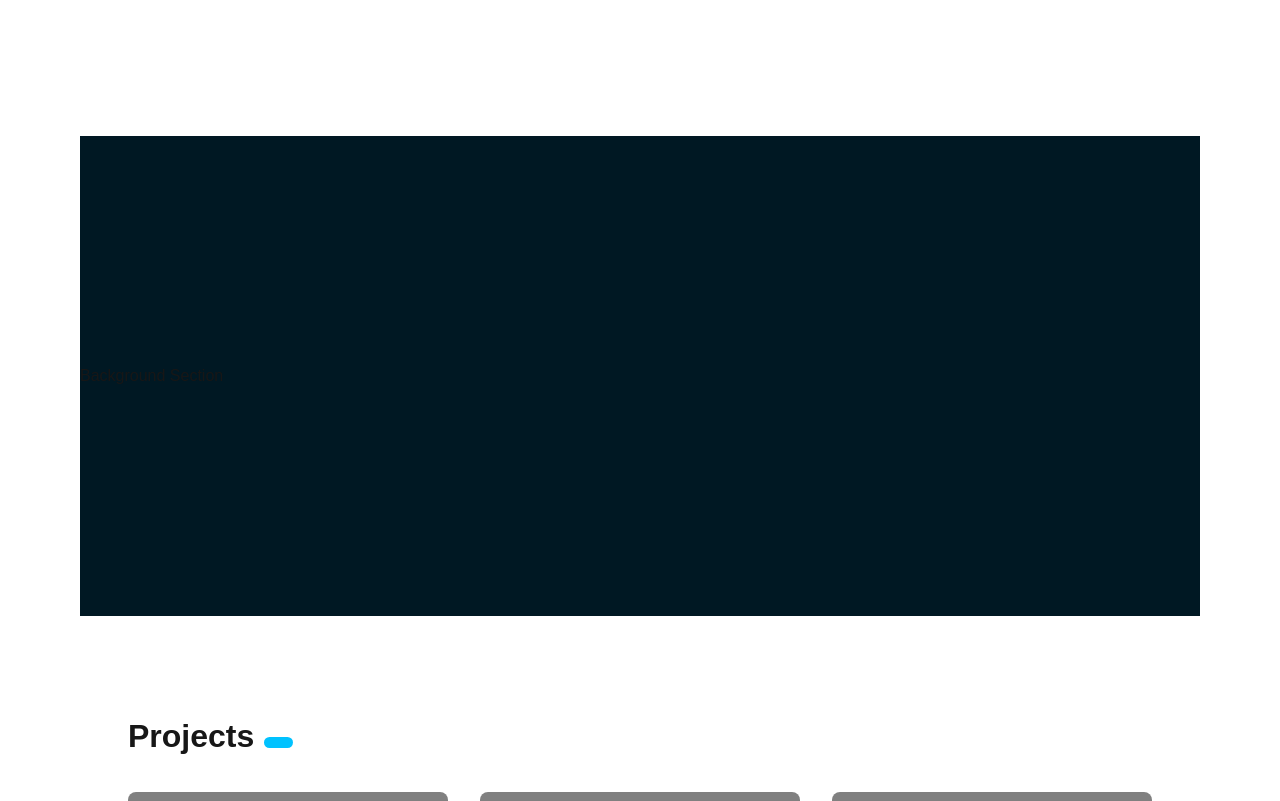
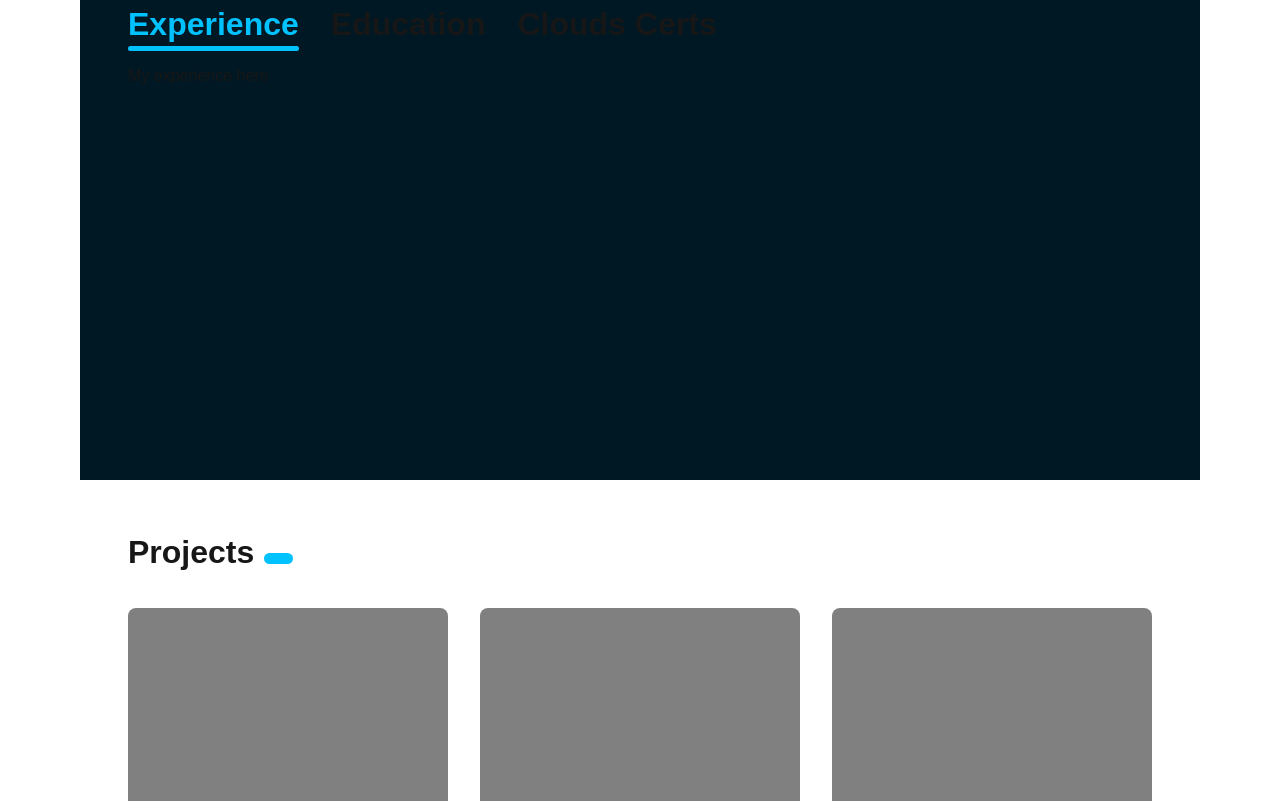
Before and after one commit to Itserge1/Serge, a Next.js app: page / in a window 1280 px wide. Shown: the part 1040-1841 px from the top of the page. Built offline with nearby package versions, Linux system fonts and the light colour scheme.

Commit message:
update experience section

```diff
--- a/src/components/About/About.module.css
+++ b/src/components/About/About.module.css
@@ -2,11 +2,10 @@
 
 .about {
     width: 70rem;
-    height: 30rem;
     /*background-color: #001823;*/
     display: flex;
     flex-direction: column;
-    padding: 3rem;
+    padding: 0 3rem;
 }
 
 .about__title{
--- a/src/components/Background/Background.module.css
+++ b/src/components/Background/Background.module.css
@@ -2,11 +2,44 @@
     width: 70rem;
     height: 30rem;
     background-color: #001823;
+    padding: 0 3rem;
+}
+
+.background__select {
     display: flex;
     align-items: center;
     justify-content: flex-start;
-    gap: .5rem;
+    gap: 2rem;
+    margin-bottom: 1rem;
 }
+
+.background__select span{
+    font-size: 2rem;
+    font-weight: bold;
+    position: relative;
+    cursor: pointer;
+}
+
+.background__select span::before{
+    content: "";
+    width: 0;
+    height: 5px;
+    background-color: #00C2FF;
+    border-radius: .5rem;
+    position: absolute;
+    bottom: -.2rem;
+    left: 0;
+    transition: width 0.3s ease;
+}
+
+.background__select span.active{
+    color: #00C2FF;
+}
+
+.background__select span.active::before{
+    width: 100%;
+}
+
 
 .background-border{
     border-radius: .5rem;
--- a/src/components/Background/Background.tsx
+++ b/src/components/Background/Background.tsx
@@ -1,11 +1,41 @@
 "use client"
 
 import styles from "./Background.module.css"
+import {useState} from "react";
 
 const Background = () => {
+    const [activeSection, setActiveSection] = useState<string>("experience");
+
     return(
         <section className={styles.background}>
-            <h2>Background Section</h2>
+            <div className={styles["background__container"]}>
+                <div className={styles["background__select"]}>
+                    <span className={ activeSection === "experience" ? styles["active"] : ""} onClick={() => setActiveSection("experience")}>Experience</span>
+                    <span className={ activeSection === "education" ? styles["active"] : ""} onClick={() => setActiveSection("education")}>Education</span>
+                    <span className={activeSection === "certs" ? styles["active"] : ""} onClick={() => setActiveSection("certs")}>Clouds Certs</span>
+                </div>
+
+                <div className={styles["background__contents"]}>
+                    { activeSection === "experience" && (
+                        <div className={styles["background__experiences"]}>
+                            My experience here
+                        </div>
+                    )}
+
+                    { activeSection === "education" &&(
+                        <div className={styles["background__education"]}>
+                            My education here
+                        </div>
+                    )}
+
+                    { activeSection === "certs" && (
+                        <div className={styles["background__certificates"]}>
+                            My Cloud Certs here
+                        </div>
+                    )}
+                </div>
+            </div>
+
         </section>
     )
 }
--- a/src/components/NavBar/NavBar.module.css
+++ b/src/components/NavBar/NavBar.module.css
@@ -7,6 +7,7 @@
     position: sticky;
     top: 0;
     background-color: #100E12;
+    z-index: 1000;
 }
 
 .navbar-test{
--- a/src/components/Projects/Projects.module.css
+++ b/src/components/Projects/Projects.module.css
@@ -4,7 +4,7 @@
     display: flex;
     flex-direction: column;
     gap: 2rem;
-    padding: 3rem;
+    padding: 0 3rem;
 }
 
 .projects__title{
```
